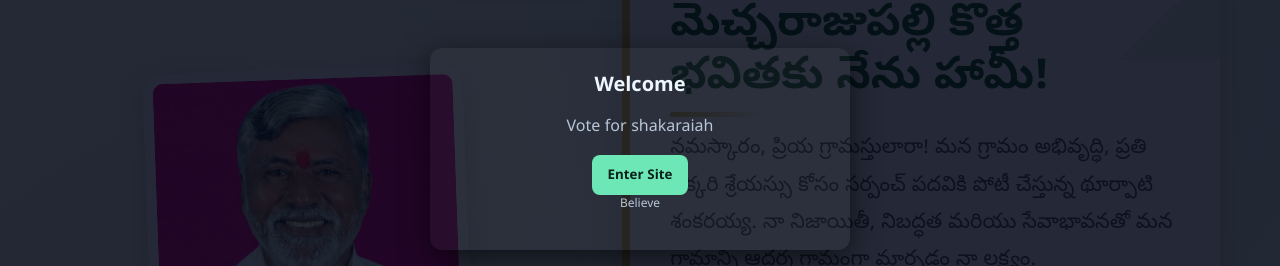
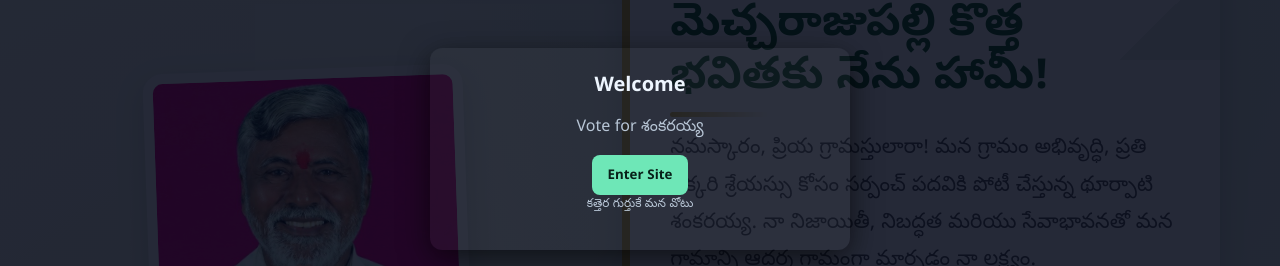
Before and after one commit to Shankaraiah-ctrl/Election, a plain HTML site: page index.html in a window 1280 px wide. Shown: the part 251-517 px from the top of the page. Drawn offline with Linux system fonts and the light colour scheme.

Commit message:
Update index.html

```diff
--- a/index.html
+++ b/index.html
@@ -20,9 +20,9 @@
 <div id="music-overlay" aria-hidden="false">
   <div class="music-card" role="dialog" aria-label="Enter site with music">
     <h2>Welcome</h2>
-    <p>Vote for shakaraiah</p>
+    <p>Vote for శంకరయ్య</p>
     <button id="enterMusicBtn" class="music-btn">Enter Site</button>
-    <p class="music-hint">Believe </p>
+    <p class="music-hint">కత్తెర గుర్తుకే మన వోటు </p>
   </div>
 </div>
 <!-- END: music overlay -->
```
